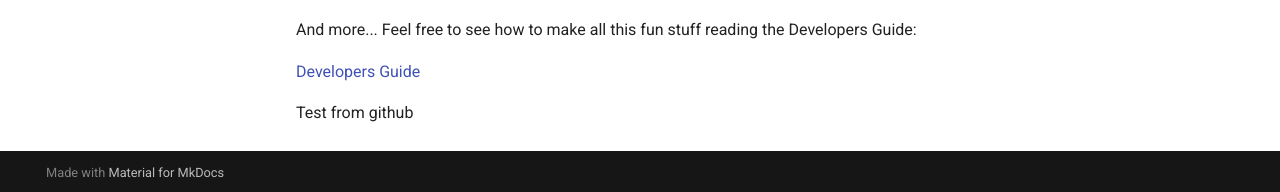
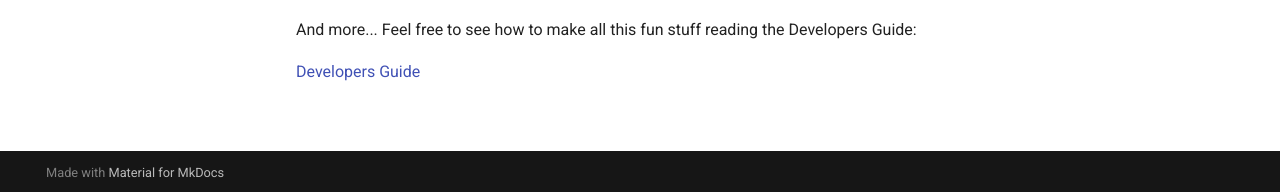
Before and after one commit to cruizba/Bike3S-documentation, an MkDocs documentation site: the page built from docs/index.md, in a window 1280 px wide and 1112 px high. Shown: the part 917-1109 px from the top of the window. Built offline with MkDocs 1.6.1 and Material for MkDocs 9.7.7, drawn with Linux system fonts in a browser that asks for light colours.

Commit message:
Update index.md

```diff
--- a/docs/index.md
+++ b/docs/index.md
@@ -28,5 +28,3 @@ And more...
 Feel free to see how to make all this fun stuff reading the Developers Guide:
 
 [Developers Guide](developers_guide.md)
-
-Test from github
```
